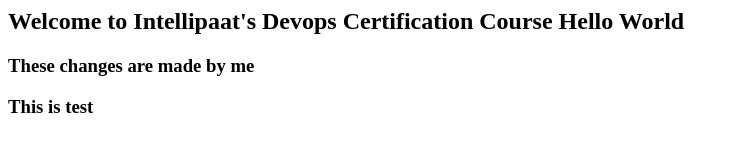
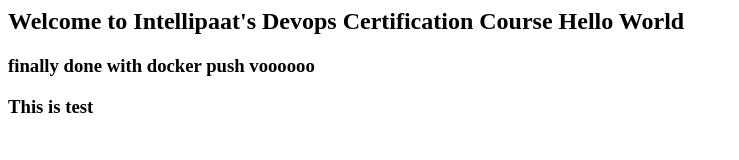
Before and after one commit to sanath32/jenkins-sample, a plain HTML site: page index.html in a window 1280 px wide. Shown: the whole page, without its empty margins (0-739 px from the left). Drawn offline with Linux system fonts and the light colour scheme.

Commit message:
second commit

```diff
--- a/index.html
+++ b/index.html
@@ -4,7 +4,7 @@
 <body>
 <h2> Welcome to Intellipaat's Devops Certification Course Hello World</h2>
 
-<h3> These changes are made by me</h3>
+<h3> finally done with docker push voooooo </h3>
 
 <h3> This is test</h3>
 </body>
```
